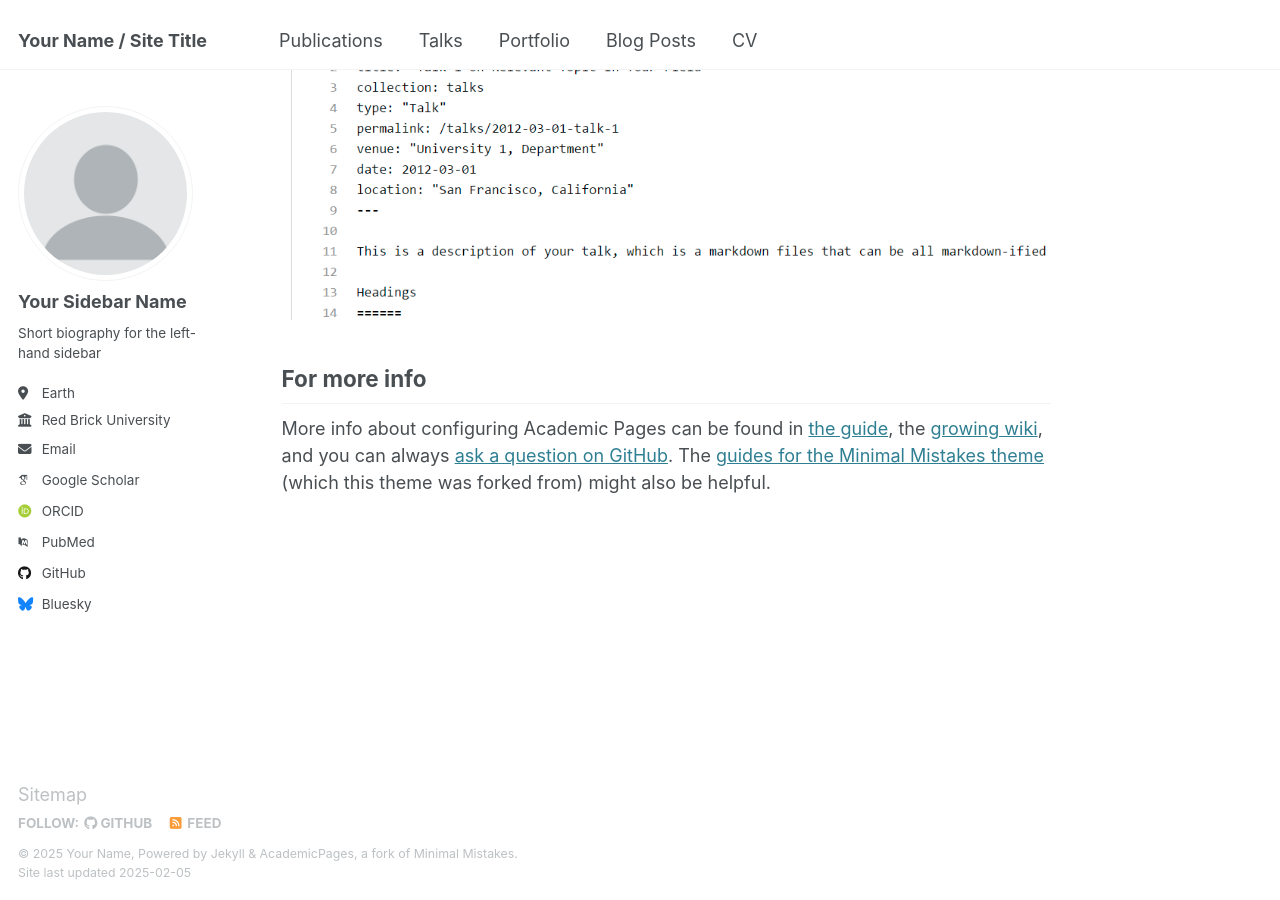
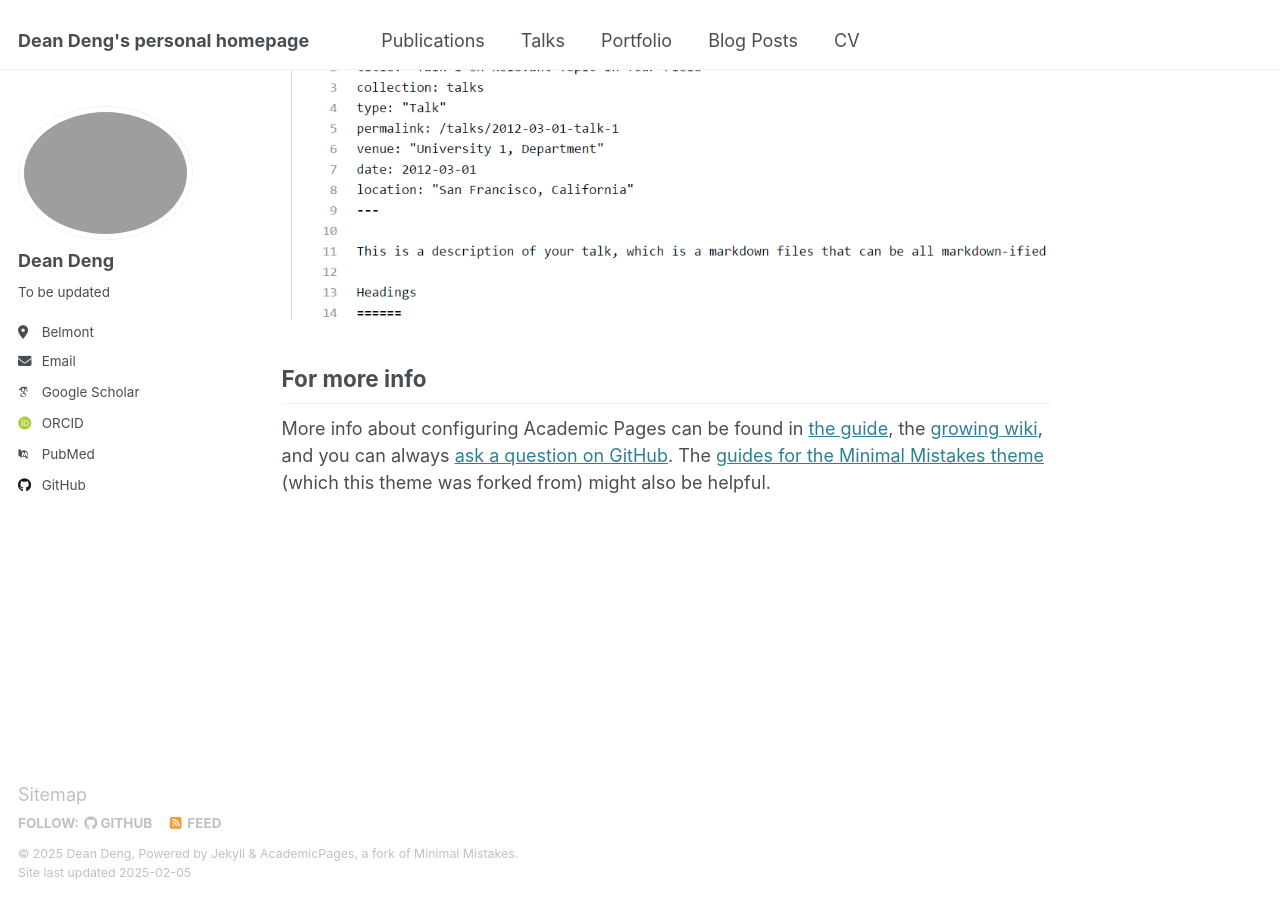
Before and after one commit to dhtdean/home, a Jekyll site: the page built from _pages/about.md, in a window 1280 px wide and 900 px high, scrolled down 2642 px. Built offline with Jekyll 4.4.1, drawn with Linux system fonts in a browser that asks for light colours; some web fonts are replaced.

Commit message:
Update _config.yml

```diff
--- a/_config.yml
+++ b/_config.yml
@@ -9,11 +9,11 @@
 # Basic Site Settings
 locale                   : "en-US"
 site_theme               : "default"
-title                    : "Your Name / Site Title"
+title                    : "Dean Deng's personal homepage"
 title_separator          : "-"
-name                     : &name "Your Name"
+name                     : &name "Dean Deng"
 description              : &description "personal description"
-url                      : https://academicpages.github.io # the base hostname & protocol for your site e.g. "https://[your GitHub username].github.io"
+url                      : https://dhtdean.github.io # the base hostname & protocol for your site e.g. "https://[your GitHub username].github.io"
 baseurl                  : "" # the subpath of your site, e.g. "/blog"
 repository               : "academicpages/academicpages.github.io"
 
@@ -22,14 +22,14 @@ repository               : "academicpages/academicpages.github.io"
 #               Additional customization can be done by editing /_includes/author-profile.html
 author:
   # Biographic information
-  avatar           : "profile.png"
-  name             : "Your Sidebar Name"
+  avatar           : #"profile.png"
+  name             : "Dean Deng"
   pronouns         : # example: "she/her"
-  bio              : "Short biography for the left-hand sidebar"
-  location         : "Earth"
-  employer         : "Red Brick University"
+  bio              : "To be updated"
+  location         : "Belmont"
+  employer         : # "Red Brick University"
   uri              : # URL
-  email            : "none@example.org"
+  email            : "dhtdean@gmail.com"
 
   # Academic websites
   arxiv            : # URL - Update with the correct link to your profile
@@ -45,12 +45,12 @@ author:
   bitbucket        : # Username - Update with your username on the site
   codepen          : # Username
   dribbble         : # Username
-  github           : "academicpages"
+  github           : "dhtdean"
   kaggle           : # Username
   stackoverflow    : # User number or user number and name (i.e., use "1" or "1/jeff-atwood")
 
   # Social media
-  bluesky          : "bsky.app" # Replace this with you Bluesky username
+  bluesky          : #"bsky.app" # Replace this with you Bluesky username
   facebook         : # Username
   flickr           : # Username
   foursquare       : # Username
```
